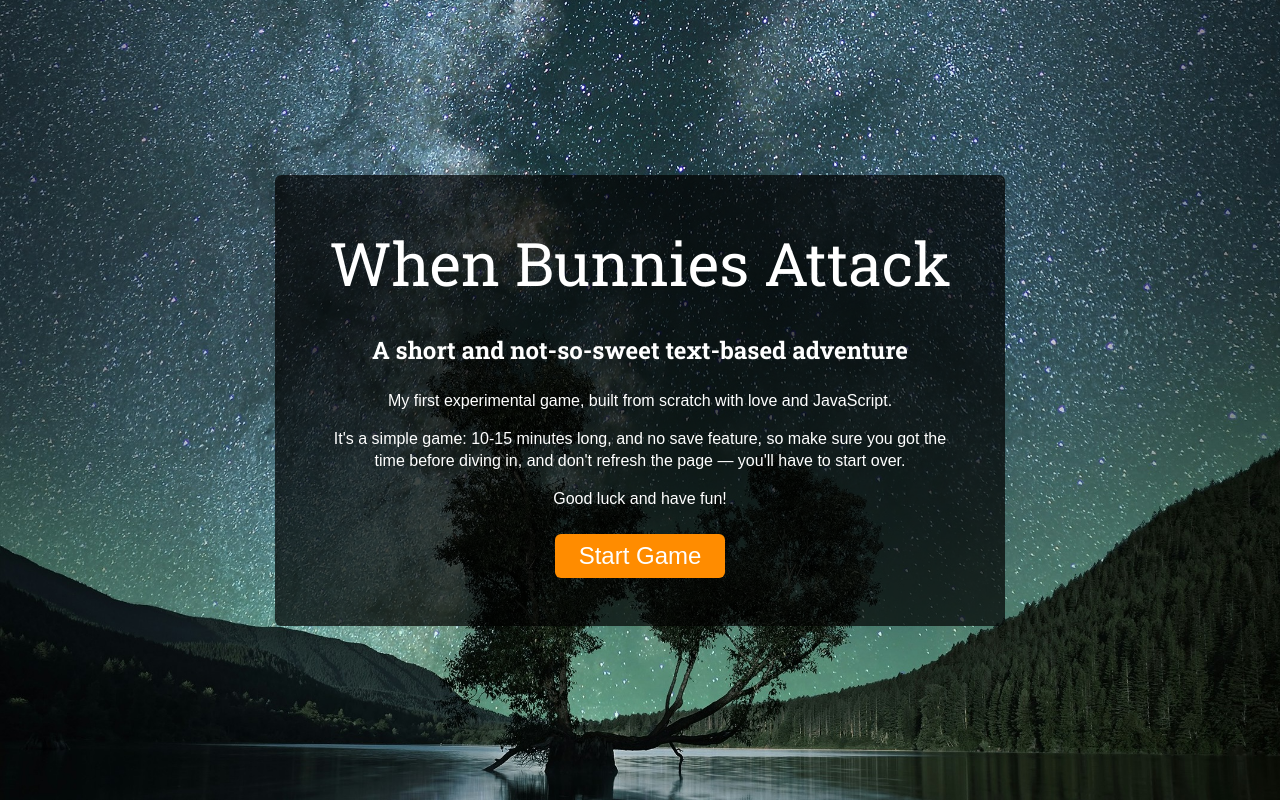
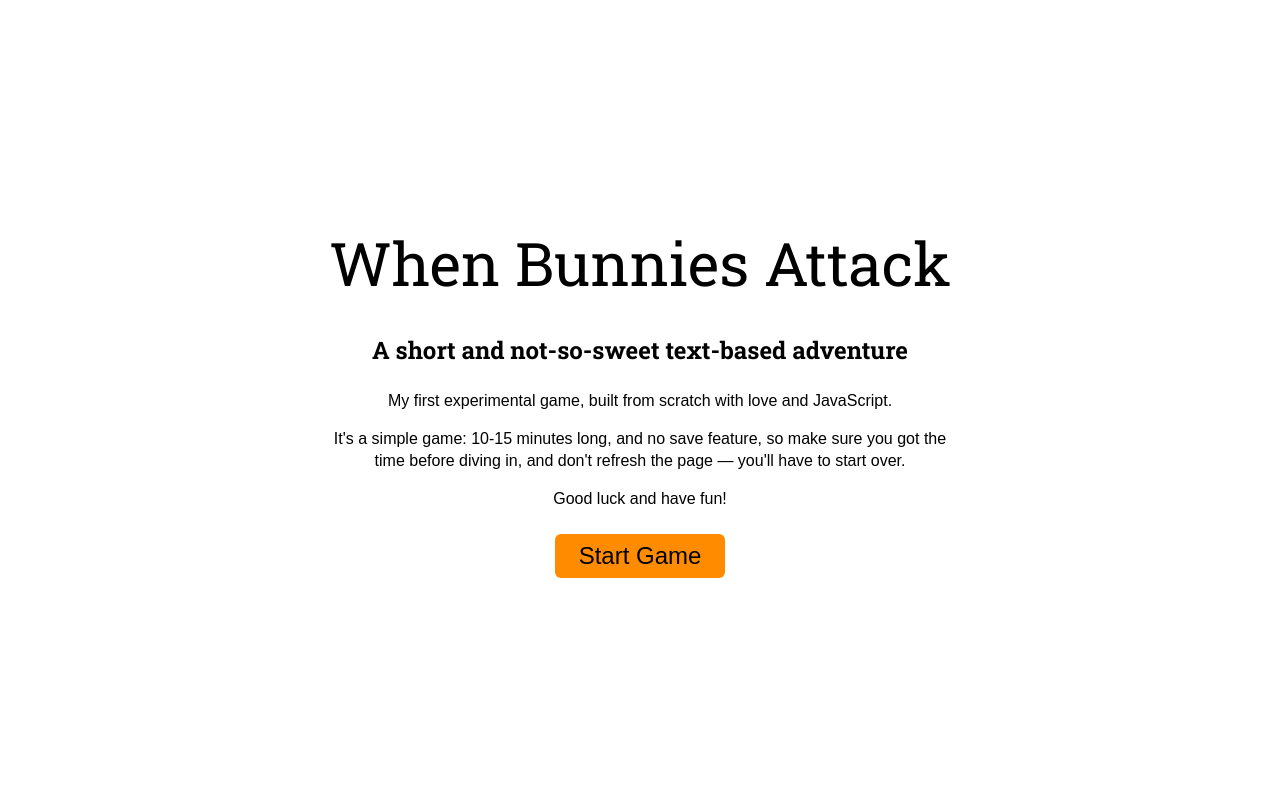
Before and after one commit to jaredryan/when-bunnies-attack, a React (Create React App) app: page / in a window 1280 px wide. Built offline with nearby package versions, Linux system fonts and the light colour scheme.

Commit message:
further cleanup for if I wanted to have fun with colors and background images

```diff
--- a/src/Components/Modal.js
+++ b/src/Components/Modal.js
@@ -22,6 +22,8 @@ export const Modal = ({
   }, [open]);
 
   return (
+    <>
+      <div className={`modalBackgroundOverlay${open ? " visible" : ""}`} />
       <dialog
         ref={dialogRef}
         onCancel={onClose}
@@ -50,6 +52,7 @@ export const Modal = ({
         )}
         {children}
       </dialog>
+    </>
   );
 };
 
--- a/src/index.css
+++ b/src/index.css
@@ -12,13 +12,13 @@
   --primarylight: orange;
   --secondary: lightgreen;
   --secondarylight: palegreen;
-  --tertiary: grey;
-  --tertiarylight: darkgrey;
-  --background: black;
-  --backgroundrgb: 0, 0, 0;
-  --backgroundsecondary: rgb(50, 50, 50);
-  --backgroundsecondaryrgb: 50, 50, 50;
-  --font: white;
+  --tertiary: blanchedalmond;
+  --tertiarylight: cornsilk;
+  --background: white;
+  --backgroundrgb: 255, 255, 255;
+  --backgroundsecondary: cornsilk;
+  --backgroundsecondaryrgb: 255, 248, 220;
+  --font: black;
   --primaryfont: darkorange;
 
 
@@ -245,9 +245,17 @@ dialog button.secondary:hover {
           align-items: center;
 }
 
-.pageContainer, dialog.battleModal {
+/* Use this to add a background image in all situations */
+/* .pageContainer, dialog.battleModal {
   background: url("./Images/space.jpg") no-repeat center center;
   background-size: cover;
+} */
+
+.battleModalContent, .gameContainer {
+  overflow: hidden;
+  /* Turn this back on if I want the map / items overlay to
+    be just inside the container instead of entire page */
+  /* position: relative; */
 }
 
 .pagePadding {
@@ -276,6 +284,41 @@ dialog button.secondary:hover {
   background-color: rgba(var(--backgroundrgb), 0.7);
   border-radius: 6px;
 }
+
+.modalBackgroundOverlay {
+  display: none;
+  position: absolute;
+  width: 100%;
+  height: 100%;
+  top: 0;
+  left: 0;
+  z-index: 3;
+  background-color: transparent;
+  -webkit-transition: background-color 0.5s;
+  -o-transition: background-color 0.5s;
+  transition: background-color 0.5s;
+}
+
+.modalBackgroundOverlay.visible {
+  display: block;
+  background-color: rgba(var(--backgroundsecondaryrgb), 0.5);
+}
+
+dialog::backdrop {
+  background: none;
+}
+
+/* dialog::-webkit-backdrop {
+  background-color: rgba(var(--backgroundsecondaryrgb), 0.7);
+  -webkit-backdrop-filter: blur(2px);
+          backdrop-filter: blur(2px);
+}
+
+dialog::backdrop {
+  background-color: rgba(var(--backgroundsecondaryrgb), 0.7);
+  -webkit-backdrop-filter: blur(2px);
+          backdrop-filter: blur(2px);
+} */
 
 dialog.battleModal.open {
   /* background-color: transparent !important; */
@@ -426,18 +469,6 @@ dialog button {
   margin: 32px auto 0;
 }
 
-dialog::-webkit-backdrop {
-  background-color: rgba(var(--backgroundsecondaryrgb), 0.7);
-  -webkit-backdrop-filter: blur(2px);
-          backdrop-filter: blur(2px);
-}
-
-dialog::backdrop {
-  background-color: rgba(var(--backgroundsecondaryrgb), 0.7);
-  -webkit-backdrop-filter: blur(2px);
-          backdrop-filter: blur(2px);
-}
-
 .buttonContainer {
   display: -webkit-box;
   display: -ms-flexbox;
@@ -618,7 +649,6 @@ dialog::backdrop {
       -ms-flex-direction: column;
           flex-direction: column;
   gap: 48px;
-  position: relative;
 }
 
 .twoColumns {
@@ -1006,7 +1036,6 @@ dialog.battleModal::backdrop {
       -ms-flex-align: center;
           align-items: center;
   gap: 24px;
-  position: relative;
 }
 
 .mapModal h3 {
```
Also changed, not shown: src/Images/space.jpg (deleted). Lines whose indentation alone changed are shown as unchanged.
